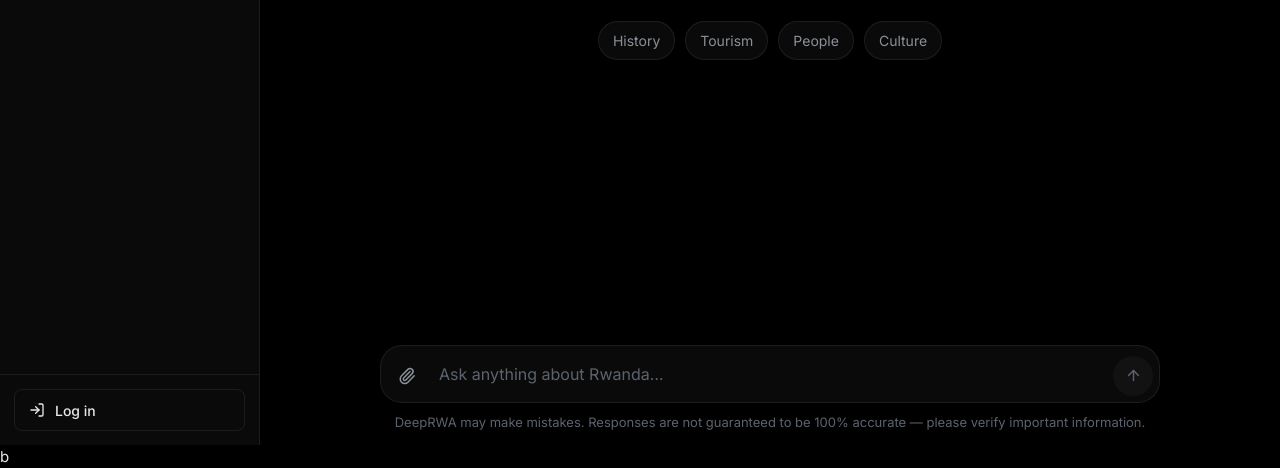
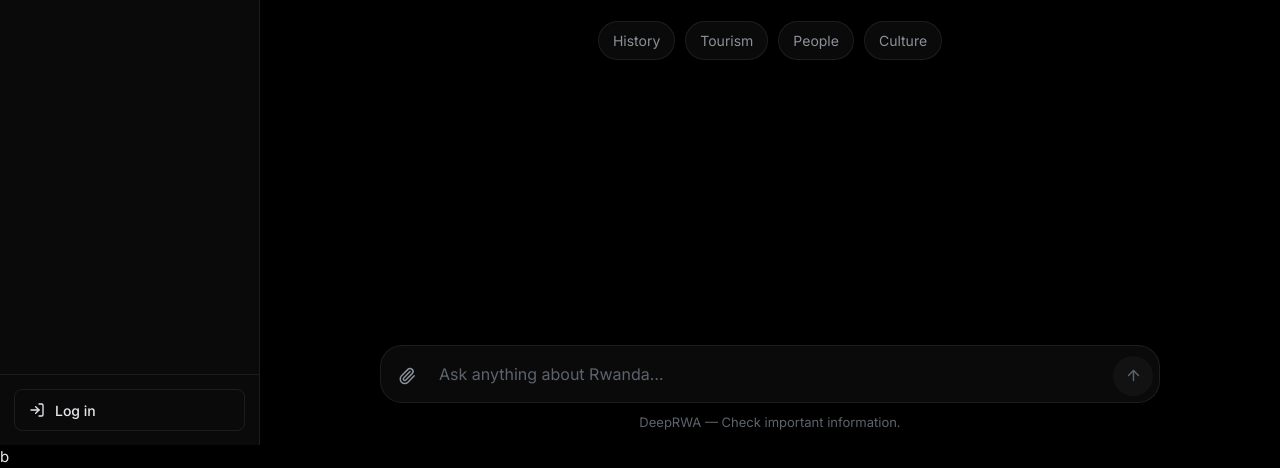
Before and after one commit to mukizacreator/deeprwa, a website: page public/index.html in a window 1280 px wide. Shown: the part 355-823 px from the top of the page. Drawn offline with nearby package versions, Linux system fonts and the light colour scheme.

Commit message:
Update index.html

```diff
--- a/public/index.html
+++ b/public/index.html
@@ -90,7 +90,7 @@
           <i data-lucide="square" class="icon-stop hidden"></i>
         </button>
       </form>
-      <p class="composer-disclaimer">DeepRWA may make mistakes. Responses are not guaranteed to be 100% accurate — please verify important information.</p>
+      <p class="composer-disclaimer">DeepRWA — Check important information.</p>
     </div>
   </main>
 </div>
```
